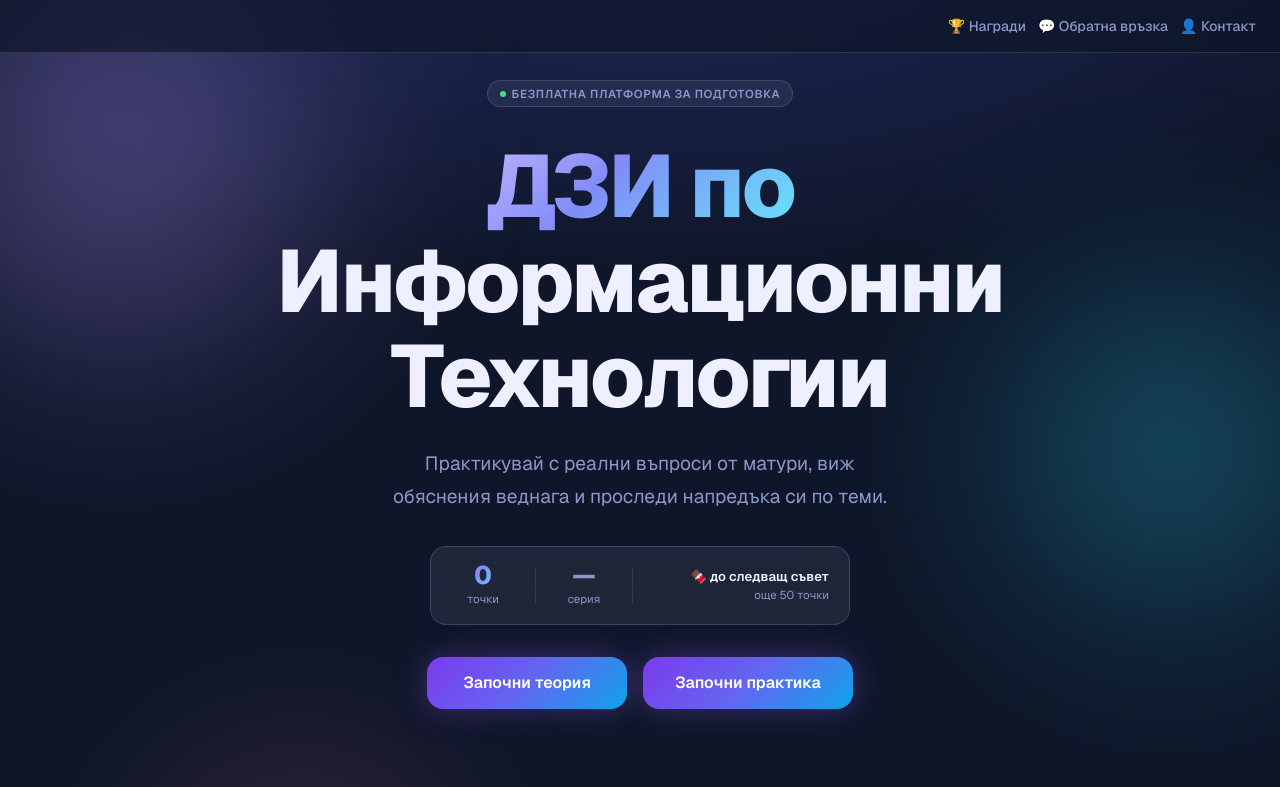
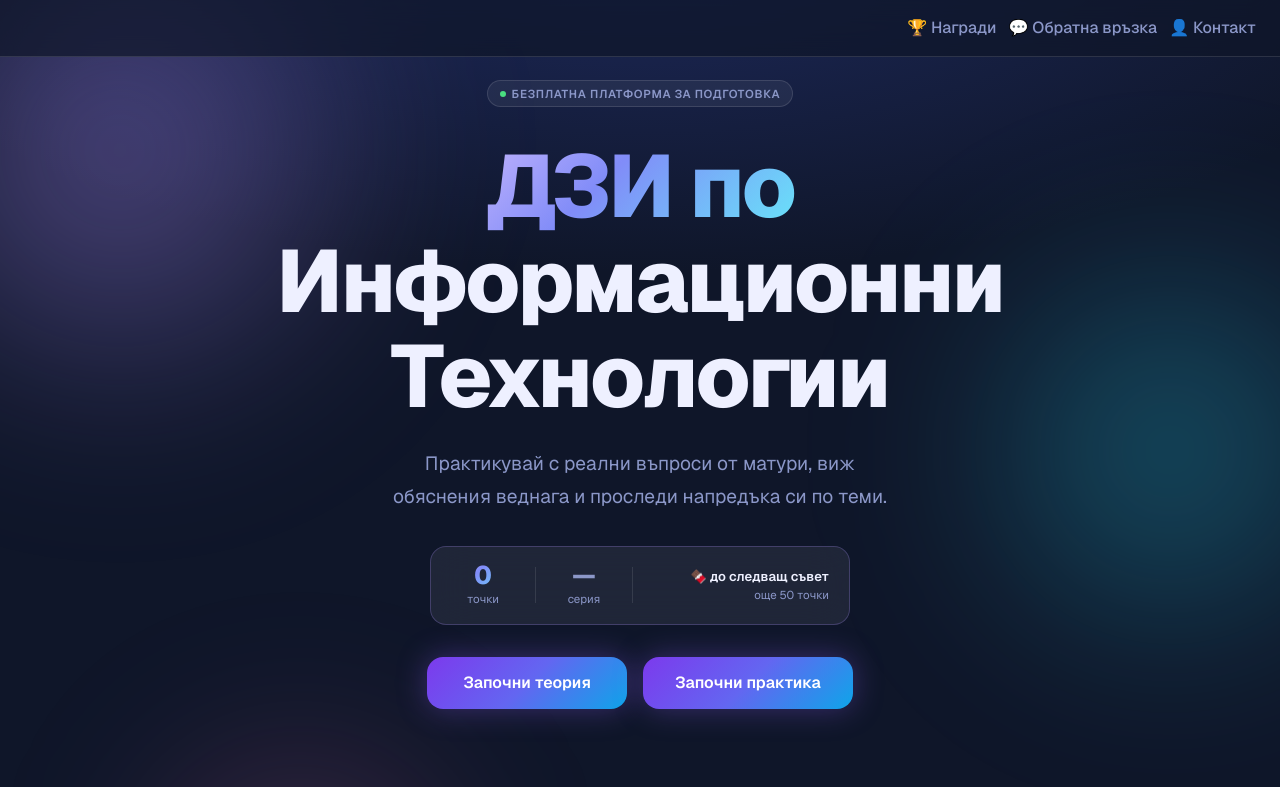
Before and after one commit to Debatedd/dzi-it, a Next.js app in the folder app/: page / in a window 1280 px wide. Shown: the top 787 px of the page. Built offline with nearby package versions, Linux system fonts and the light colour scheme.

Commit message:
increase nav link font size

```diff
--- a/app/app/page.tsx
+++ b/app/app/page.tsx
@@ -34,13 +34,13 @@ export default function HomePage() {
         className="fixed top-0 left-0 right-0 z-50 flex items-center justify-end gap-3 px-6 py-4"
         style={{ background: "var(--nav-bg)", backdropFilter: "blur(12px)", borderBottom: "1px solid var(--border)" }}
       >
-        <Link href="/rewards" className="text-sm font-medium" style={{ color: "var(--muted)", textDecoration: "none" }}>
+        <Link href="/rewards" className="text-base font-medium" style={{ color: "var(--muted)", textDecoration: "none" }}>
           🏆 Награди
         </Link>
-        <Link href="/feedback" className="text-sm font-medium" style={{ color: "var(--muted)", textDecoration: "none" }}>
+        <Link href="/feedback" className="text-base font-medium" style={{ color: "var(--muted)", textDecoration: "none" }}>
           💬 Обратна връзка
         </Link>
-        <Link href="/contact" className="text-sm font-medium" style={{ color: "var(--muted)", textDecoration: "none" }}>
+        <Link href="/contact" className="text-base font-medium" style={{ color: "var(--muted)", textDecoration: "none" }}>
           👤 Контакт
         </Link>
       </nav>
```
